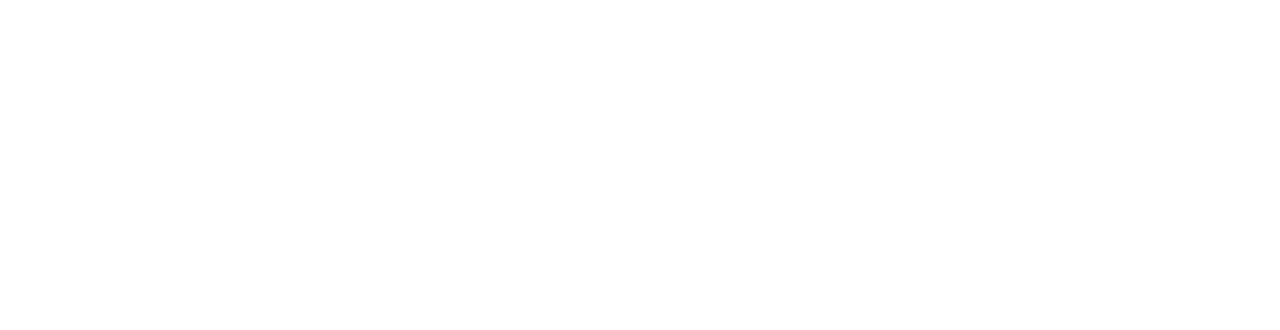
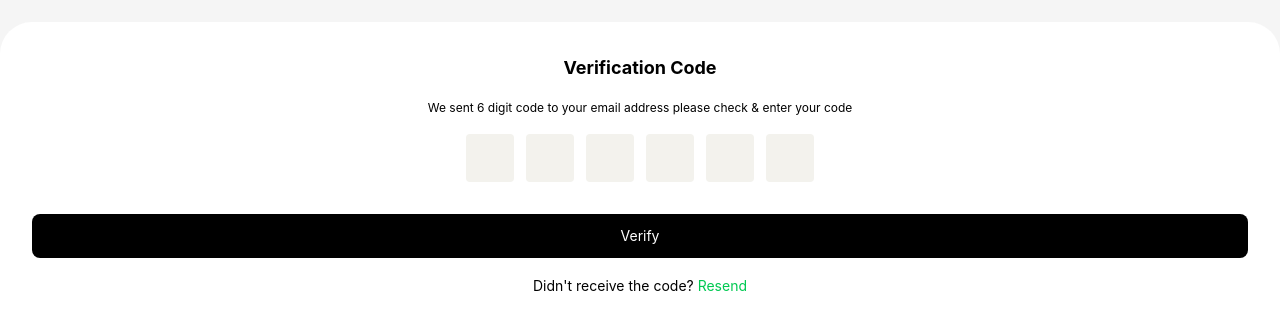
Before and after one commit to codthathing/Free-Chat, a React (Vite) app: page /otp-verification in a window 1280 px wide. Before the commit this address had no page. Shown: the part 138-468 px from the top of the page. Built offline with nearby package versions, Linux system fonts and the light colour scheme.

Commit message:
feat: added more password reset pages and updated the style of the main password reset page

```diff
--- a/src/App.jsx
+++ b/src/App.jsx
@@ -7,6 +7,8 @@
 import MutualPage from "./pages/MutualPage";
 import SplashPage from "./pages/SplashPage";
 import AuthLayout from "./components/layout/AuthLayout";
+import PasswordCodeVerificationPage from "./pages/PasswordCodeVerificationPage";
+import PasswordResetPage from "./pages/PasswordResetPage";
 
 function App() {
   const mobile = navigator.userAgentData ? navigator.userAgentData.mobile : /Mobi|Android|iPhone|iPad/i.test(navigator.userAgent);
@@ -19,8 +21,10 @@
           <Route element={<AuthLayout />}>
             <Route path="/sign-in" element={<SignInPage />} />
             <Route path="/sign-up" element={<SignUpPage />} />
+            <Route path="/forgot-password" element={<PasswordPage />} />
+            <Route path="/otp-verification" element={<PasswordCodeVerificationPage />} />
+            <Route path="/reset-password" element={<PasswordResetPage />} />
           </Route>
-          <Route path="/password" element={<PasswordPage />} />
           <Route path="/messages/*" element={<MessagePage showMutualPage={mobile} />} />
           {mobile && <Route path="/messages/:mutual" element={<MutualPage className={"h-dvh"} />} />}
         </Route>
--- a/src/components/auth/AuthForm.jsx
+++ b/src/components/auth/AuthForm.jsx
@@ -1,11 +1,11 @@
 import { Form } from "formik";
 
-const AuthForm = ({ children, buttonText }) => {
+const AuthForm = ({ children, buttonText, onClick }) => {
   return (
     <Form className="flex flex-col gap-y-6 md:gap-y-10 lg:gap-y-8 w-full">
       <div className="flex flex-col gap-y-3 md:gap-y-4 lg:gap-y-3">{children}</div>
 
-      <input type="submit" value={buttonText} className="border-none outline-none bg-black text-white rounded-md md:rounded-xl lg:rounded-lg py-3 md:py-4 lg:py-3 text-xs md:text-xl lg:text-sm cursor-pointer" />
+      <input type="submit" value={buttonText} onClick={onClick} className="border-none outline-none bg-black text-white rounded-md md:rounded-xl lg:rounded-lg py-3 md:py-4 lg:py-3 text-xs md:text-xl lg:text-sm cursor-pointer" />
     </Form>
   );
 };
--- a/src/components/layout/AuthLayout.jsx
+++ b/src/components/layout/AuthLayout.jsx
@@ -3,7 +3,9 @@
 export default function AuthLayout() {
   return (
     <div className="bg-gray-light flex items-end h-dvh">
-      <Outlet />
+      <section className="h-[80vh] rounded-tl-4xl rounded-tr-4xl bg-white w-full p-8 flex flex-col items-center gap-y-4.5">
+        <Outlet />
+      </section>
     </div>
   );
 }
--- /dev/null
+++ b/src/pages/PasswordCodeVerificationPage.jsx
@@ -0,0 +1,66 @@
+import { useState, useEffect, useRef } from "react";
+import AuthHeadText from "../components/auth/AuthHeadText";
+import { useNavigate } from "react-router-dom";
+
+export default function PasswordCodeVerification() {
+  const navigate = useNavigate();
+
+  const [confirmInput, setConfirmInput] = useState(Array(6).fill(""));
+  const confirmRefs = useRef([]);
+
+  const handleConfirmInput = (e, index) => {
+    const value = e.target.value;
+    const newConfirmInput = [...confirmInput];
+    newConfirmInput[index] = value;
+    setConfirmInput(newConfirmInput);
+
+    if (value && index < confirmInput.length - 1) {
+      confirmRefs.current[index + 1].focus();
+    }
+  };
+
+  const handleKeyDown = (e, index) => {
+    if (e.key === "Backspace" && !confirmInput[index] && index > 0) {
+      confirmRefs.current[index - 1].focus();
+    }
+  };
+
+  const handleConfirmInputSubmit = (e) => {
+    e.preventDefault();
+    const confirmCode = Number(confirmInput.join(""));
+  };
+
+  useEffect(() => {
+    confirmRefs.current[0].focus();
+  }, []);
+
+  return (
+    <>
+      <AuthHeadText head={"Verification Code"} />
+      <p className="text-xs text-center">We sent 6 digit code to your email address please check & enter your code</p>
+      <form className="flex flex-col gap-y-6 md:gap-y-10 lg:gap-y-8 w-full">
+        <div className="flex justify-center items-center gap-x-3">
+          {confirmInput.map((value, index) => (
+            <input key={index} type="number" value={value} onInput={(e) => (e.target.value = e.target.value.slice(0, 1))} onChange={(e) => handleConfirmInput(e, index)} onKeyDown={(e) => handleKeyDown(e, index)} ref={(el) => (confirmRefs.current[index] = el)} className="text-center bg-[#F3F2ED] rounded-sm outline-none border-none [&::-webkit-inner-spin-button]:appearance-none [&::-webkit-inner-spin-button]:m-0 w-10 h-10 text-xs md:w-14 md:h-14 lg:w-12 lg:h-12 md:text-base" maxLength={1} />
+          ))}
+        </div>
+
+        <input
+          type="submit"
+          value={"Verify"}
+          onClick={(e) => {
+            e.preventDefault();
+            navigate("/reset-password");
+          }}
+          className="border-none outline-none bg-black text-white rounded-md md:rounded-xl lg:rounded-lg py-3 md:py-4 lg:py-3 text-xs md:text-xl lg:text-sm cursor-pointer"
+        />
+      </form>
+      <p className="text-sm">
+        Didn't receive the code?{" "}
+        <span className="text-green-500 cursor-pointer" onClick={() => navigate("/sign-in")}>
+          Resend
+        </span>
+      </p>
+    </>
+  );
+}
--- a/src/pages/PasswordPage.jsx
+++ b/src/pages/PasswordPage.jsx
@@ -3,9 +3,10 @@
 import AuthForm from "../components/auth/AuthForm";
 import AuthHeadText from "../components/auth/AuthHeadText";
 import AuthInput from "../components/auth/AuthInput";
-// import AuthSection from "../components/auth/AuthSection";
 import { useEffect } from "react";
 import { Formik } from "formik";
+import { Mail } from "lucide-react";
+import { useNavigate } from "react-router-dom";
 
 const validationSchema = Yup.object({
   email: Yup.string().email("Kindly enter the correct email format").required("Kindly enter your email"),
@@ -13,37 +14,38 @@
 
 const PasswordPage = () => {
   const [emailDetails, setEmailDetails] = useState({ values: {}, errors: {} });
+  const navigate = useNavigate();
 
   return (
-    <></>
-    // <AuthSection className={"mt-24"} navigateLink={"/sign-in"} showBackIcon={true}>
-    //   <AuthHeadText head={"Forgot Password?"} text={"Enter your email to reset your password."} />
-    //   <Formik
-    //     initialValues={{ email: "" }}
-    //     onSubmit={(values, { setSubmitting, resetForm }) => {
-    //       setEmailDetails((prevState) => ({ ...prevState, values: values }));
-    //       setSubmitting(false);
-    //       resetForm();
-    //     }}
-    //     validationSchema={validationSchema}
-    //     enableReinitialize={false}
-    //     validateOnChange={false}
-    //     validateOnBlur={false}
-    //     validateOnMount={false}
-    //   >
-    //     {(formik) => {
-    //       useEffect(() => {
-    //         if (Object.keys(formik.errors).length) setEmailDetails((prevState) => ({ ...prevState, errors: formik.errors }));
-    //       }, [formik.errors]);
+    <>
+      <AuthHeadText head={"Verification Code"} />
+      <p className="text-xs text-center">We sent 6 digit code to your email address please check & enter your code</p>
+      <Formik
+        initialValues={{ email: "" }}
+        onSubmit={(values, { setSubmitting, resetForm }) => {
+          setEmailDetails((prevState) => ({ ...prevState, values: values }));
+          setSubmitting(false);
+          resetForm();
+        }}
+        validationSchema={validationSchema}
+        enableReinitialize={false}
+        validateOnChange={false}
+        validateOnBlur={false}
+        validateOnMount={false}
+      >
+        {(formik) => {
+          useEffect(() => {
+            if (Object.keys(formik.errors).length) setEmailDetails((prevState) => ({ ...prevState, errors: formik.errors }));
+          }, [formik.errors]);
 
-    //       return (
-    //         <AuthForm buttonText={"Send Reset Link"}>
-    //           <AuthInput type={"email"} placeholder={"Enter your email"} name={"email"} />
-    //         </AuthForm>
-    //       );
-    //     }}
-    //   </Formik>
-    // </AuthSection>
+          return (
+            <AuthForm buttonText={"Send OTP"} onClick={() => navigate("/otp-verification")}>
+              <AuthInput Icon={Mail} type={"email"} placeholder={"Enter Your Email"} name={"email"} />
+            </AuthForm>
+          );
+        }}
+      </Formik>
+    </>
   );
 };
 
--- /dev/null
+++ b/src/pages/PasswordResetPage.jsx
@@ -0,0 +1,59 @@
+import * as Yup from "yup";
+import { useState } from "react";
+import AuthForm from "../components/auth/AuthForm";
+import AuthHeadText from "../components/auth/AuthHeadText";
+import AuthInput from "../components/auth/AuthInput";
+import { useEffect } from "react";
+import { Formik } from "formik";
+import { Lock } from "lucide-react";
+
+const validationSchema = Yup.object({
+  auth: Yup.object().shape({
+    password: Yup.string().required("Kindly input your preferred password").min(8, "Kindly enter at least 8 characters"),
+    confirmPassword: Yup.string()
+      .required("Kindly confirm your password")
+      .oneOf([Yup.ref("password")], "Passwords must match"),
+  }),
+});
+
+export default function PasswordResetPage() {
+  const [resetDetails, setResetDetails] = useState({ values: {}, errors: {} });
+
+  return (
+    <>
+      <AuthHeadText head={"Reset Password"} />
+      <p className="text-xs text-center">At least 8 characters with uppercase and lowercase letters</p>
+      <Formik
+        initialValues={{
+          auth: {
+            password: "",
+            confirmPassword: "",
+          },
+        }}
+        onSubmit={(values, { setSubmitting, resetForm }) => {
+          setResetDetails((prevState) => ({ ...prevState, values: values }));
+          setSubmitting(false);
+          resetForm();
+        }}
+        validationSchema={validationSchema}
+        enableReinitialize={false}
+        validateOnChange={false}
+        validateOnBlur={false}
+        validateOnMount={false}
+      >
+        {(formik) => {
+          useEffect(() => {
+            if (Object.keys(formik.errors).length) setResetDetails((prevState) => ({ ...prevState, errors: formik.errors }));
+          }, [formik.errors]);
+
+          return (
+            <AuthForm buttonText={"Reset Password"}>
+              <AuthInput Icon={Lock} placeholder={"Enter New Password"} type={"password"} name={"auth.password"} />
+              <AuthInput Icon={Lock} placeholder={"Enter Confirm Password"} type={"password"} name={"auth.confirmPassword"} />
+            </AuthForm>
+          );
+        }}
+      </Formik>
+    </>
+  );
+}
--- a/src/pages/SplashPage.jsx
+++ b/src/pages/SplashPage.jsx
@@ -6,7 +6,7 @@
 
   useEffect(() => {
     const timeout = setTimeout(() => {
-      navigate("/log-in");
+      navigate("/sign-in");
     }, 3000);
 
     return () => clearTimeout(timeout);
```
Also changed, not shown: src/pages/SigInPage.jsx (+4 -4 lines), src/pages/SignUpPage.jsx (+4 -4 lines).
